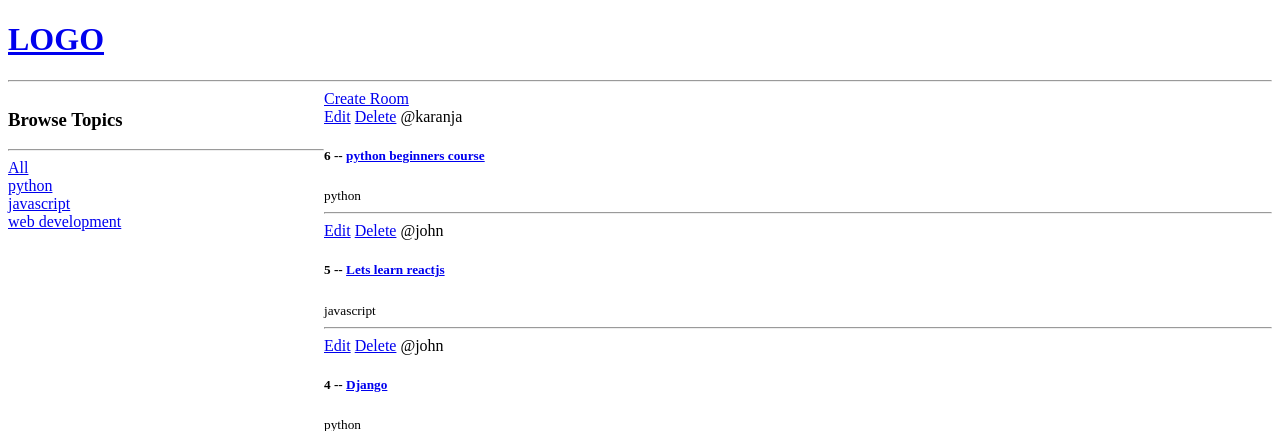
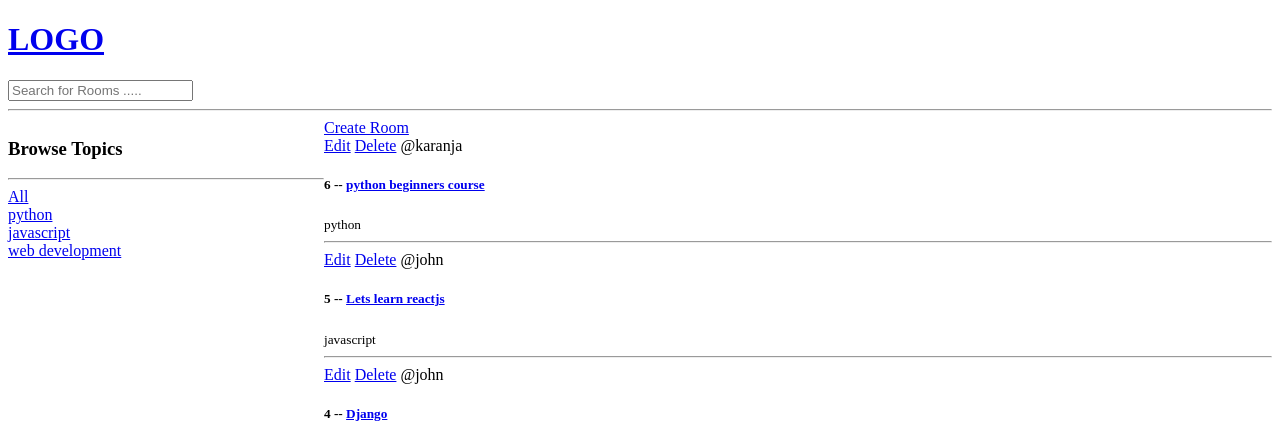
Before and after one commit to nzyuko/somo, a Django app: page / in a window 1280 px wide. Shown: the top 431 px of the page. Run offline with Django 3.2, Linux system fonts and the light colour scheme; data comes from the database, SQL or seed files in the repository; both versions use the stored data as it was after the commit.

Commit message:
Added search functionality to query rooms by topic To fix note in line 8 of base/views.py

```diff
--- a/somo-back/somo/base/templates/base/home.html
+++ b/somo-back/somo/base/templates/base/home.html
@@ -19,7 +19,7 @@
                 </div>
             {% for topic in topics %}
                 <div>
-                    <a href="{% url 'home'%}?={{ topic.name }}">{{ topic.name }}</a>
+                    <a href="{% url 'home'%}?q={{ topic.name }}">{{ topic.name }}</a>
                 </div>
             {% endfor %}
         </div>
--- a/somo-back/somo/base/views.py
+++ b/somo-back/somo/base/views.py
@@ -1,10 +1,20 @@
 from django.shortcuts import render, redirect
+
+from django.db.models import Q
 from .models import Room, Topic
 from .forms import RoomForm
 
 
+# To fix Q only seems to work for topic__name
+
+
 def home(request):
-    rooms = Room.objects.all()
+    q = request.GET.get('q') if request.GET.get('q') is not None else ''
+    rooms = Room.objects.filter(
+        Q(topic__name__icontains=q) |
+        Q(name__icontains=q) |
+        Q(description__icontains=q)
+    )
 
     topics = Topic.objects.all()
 
--- a/somo-back/somo/templates/navbar.html
+++ b/somo-back/somo/templates/navbar.html
@@ -2,4 +2,8 @@
     <h1>LOGO</h1>
 </a>
 
+<form method="GET" action="{% url 'home'%}">
+    <input type="text" name="q" placeholder="Search for Rooms ....."/>
+</form>
+
 <hr>
```
Also changed, not shown: somo-back/somo/db.sqlite3.
